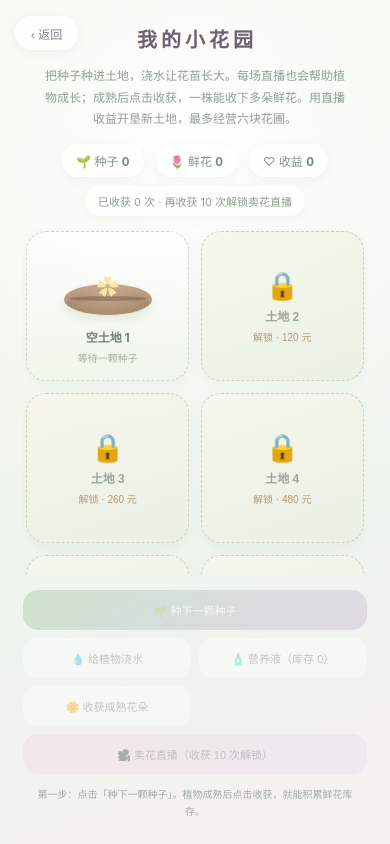
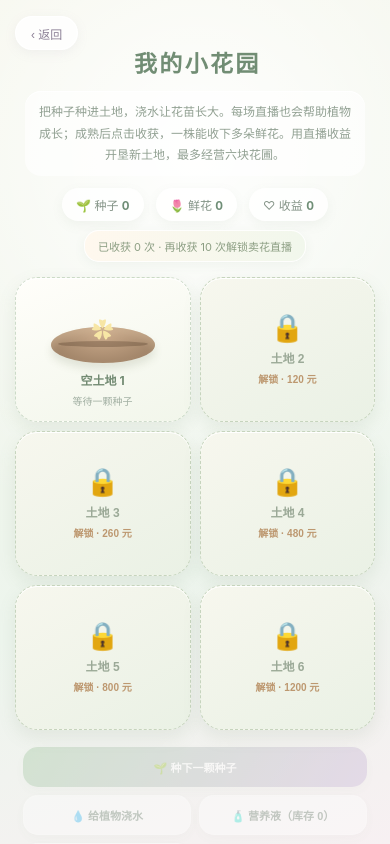
Before and after one commit to 1565678242-hash/-, a plain HTML site: page index.html in a window 390 px wide. Both pictures are taken after a click on the button "🌱 我 的 花 园". Drawn offline with Linux system fonts and the light colour scheme.

Commit message:
Polish garden plots and make garden entry prominent

```diff
--- a/styles.css
+++ b/styles.css
@@ -269,3 +269,43 @@ canvas#gameCanvas{position:absolute;inset:0;width:100%;height:100%;display:block
 @media(max-width:380px){.garden-plot{min-height:138px}.garden-plots{gap:8px}.garden-actions{gap:6px}.garden-action{font-size:10px}}
 
 @media(max-width:420px){#topRight{gap:3px}#topRight .text-btn{padding:0 7px;font-size:9px}#btnGardenQuick{letter-spacing:0}}
+
+
+/* ---- 花园入口与花圃美化 ---- */
+#btnGardenRibbon{position:absolute;z-index:12;top:calc(190px + env(safe-area-inset-top));left:50%;transform:translateX(-50%);display:flex;align-items:center;gap:9px;padding:8px 16px;border:1px solid rgba(255,255,255,.95);border-radius:22px;background:linear-gradient(120deg,rgba(255,250,244,.96),rgba(238,247,232,.96));color:#718d74;font-size:12px;font-weight:800;letter-spacing:.04em;box-shadow:0 7px 20px rgba(112,143,112,.16);cursor:pointer;white-space:nowrap}
+#btnGardenRibbon small{font-size:9px;font-weight:500;color:#a1ad9b}
+#btnGardenRibbon:active{transform:translateX(-50%) scale(.97)}
+#btnGardenQuick{font-weight:800;box-shadow:0 4px 14px rgba(130,155,125,.15)}
+#gardenScreen{justify-content:flex-start;padding-top:calc(42px + env(safe-area-inset-top));padding-bottom:20px;overflow-y:auto}
+#gardenScreen .page-title{margin:5px 0 12px;font-size:23px;color:#718d74;letter-spacing:.1em}
+.garden-intro{max-width:340px;margin:0 0 12px;padding:10px 14px;border-radius:16px;background:rgba(255,255,255,.62);box-shadow:inset 0 1px 0 rgba(255,255,255,.9)}
+.garden-progress{color:#8c9e83;background:linear-gradient(100deg,#fff8ee,#f1f7ec);border:1px solid rgba(255,255,255,.9)}
+.garden-plots{width:min(92vw,430px);max-height:none;overflow:visible;grid-template-columns:repeat(2,minmax(0,1fr));gap:13px}
+.garden-plot{min-height:158px;border-radius:22px;background:linear-gradient(155deg,#fffefa 0%,#f5f8ed 100%);box-shadow:0 7px 18px rgba(115,139,105,.12),inset 0 1px 0 #fff}
+.soil-bed{height:76px;margin:0}
+.soil-bed:before{width:104px;height:36px;background:radial-gradient(ellipse at 50% 25%,#b48a6e,#947055 70%,#76573f);box-shadow:inset 0 5px 9px rgba(255,229,198,.28),0 6px 9px rgba(104,117,83,.16)}
+.soil-bed:after{width:90px;bottom:19px;height:6px}
+.soil-sprout{font-size:31px;transform-origin:bottom center;filter:drop-shadow(0 4px 3px rgba(76,111,72,.2))}
+.soil-sprout.stage-1{font-size:37px}.soil-sprout.stage-2{font-size:43px}.soil-sprout.stage-3{font-size:48px}
+.soil-leaf{width:23px;height:12px;background:linear-gradient(135deg,#d1e6ad,#7fa879);box-shadow:0 2px 4px rgba(82,125,79,.12)}
+.garden-plot.planted-plot{border-color:#e7efdf}
+.garden-plant-name{font-size:12px;color:#738b73}
+.plot-actions button{min-height:30px;background:linear-gradient(180deg,#fff,#f4f8ef);border-color:#e3ecdd;font-weight:700}
+.plot-actions button:not(:disabled):active{background:#eaf3e5}
+.empty-plot{background:linear-gradient(160deg,#fffefa,#f2f6eb)}
+.empty-plot .soil-bed:before{background:radial-gradient(ellipse at 50% 25%,#c9a98a,#a4876b 70%,#8b715a)}
+.locked-plot{background:linear-gradient(150deg,#f7f7ee,#eaf1e5);border:1px dashed #c6d4bd}
+.plot-cost{color:#bd9870;font-weight:700}
+.garden-action{font-weight:700;box-shadow:0 4px 12px rgba(119,148,116,.08)}
+.garden-action.primary{background:linear-gradient(120deg,#a9cba7,#cbb9d9)}
+.garden-action.flower-live{background:linear-gradient(120deg,#f4dce5,#eee3f5)}
+.garden-tip{max-width:350px;padding:9px 13px;border-radius:14px;background:rgba(255,255,255,.65);color:#849781}
+.shop-section{color:#9b9b80}
+@media(max-width:520px){
+ #btnGardenRibbon{top:calc(184px + env(safe-area-inset-top));padding:7px 13px;font-size:11px}
+ #btnGardenRibbon small{font-size:8px}
+ #gardenScreen{padding-top:calc(40px + env(safe-area-inset-top))}
+ .garden-plots{width:min(94vw,430px);gap:9px}
+ .garden-plot{min-height:145px;padding:8px 5px}
+}
+@media(max-height:740px){#gardenScreen{justify-content:flex-start}.garden-plots{gap:8px}.garden-plot{min-height:132px}.garden-actions{margin-top:9px}}
```
